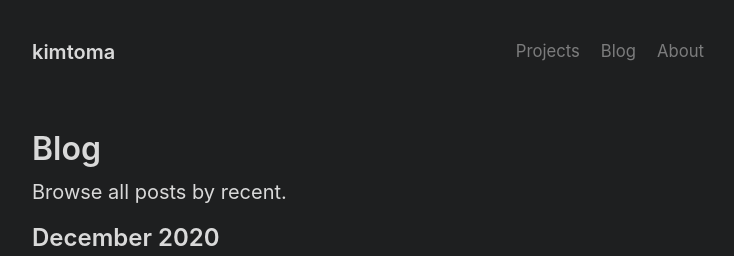
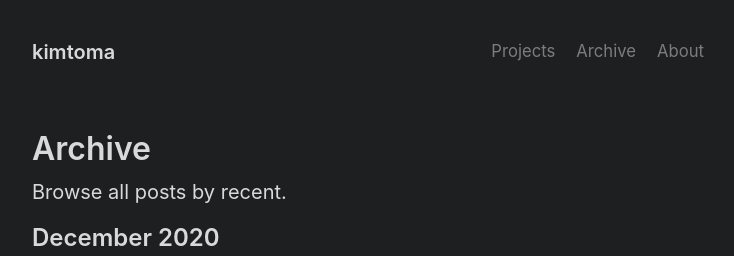
Before and after one commit to kimtoma/kimtoma.github.io, a Jekyll site: the page built from archive.md, in a window 1280 px wide. Shown: the top 256 px of the page, without its empty margins (272-1006 px from the left). Built offline with Jekyll 4.4.1, drawn with Linux system fonts in a browser that asks for light colours.

Commit message:
archive update

```diff
--- a/_config.yml
+++ b/_config.yml
@@ -44,7 +44,7 @@ nav:
   - title: Projects
     url: /projects
 
-  - title: Blog
+  - title: Archive
     url: /archive
 
   - title: About
--- a/archive.md
+++ b/archive.md
@@ -3,7 +3,7 @@ layout: default
 title: Archive
 ---
 
-# Blog
+# Archive
 
 Browse all posts by recent.
 
```
